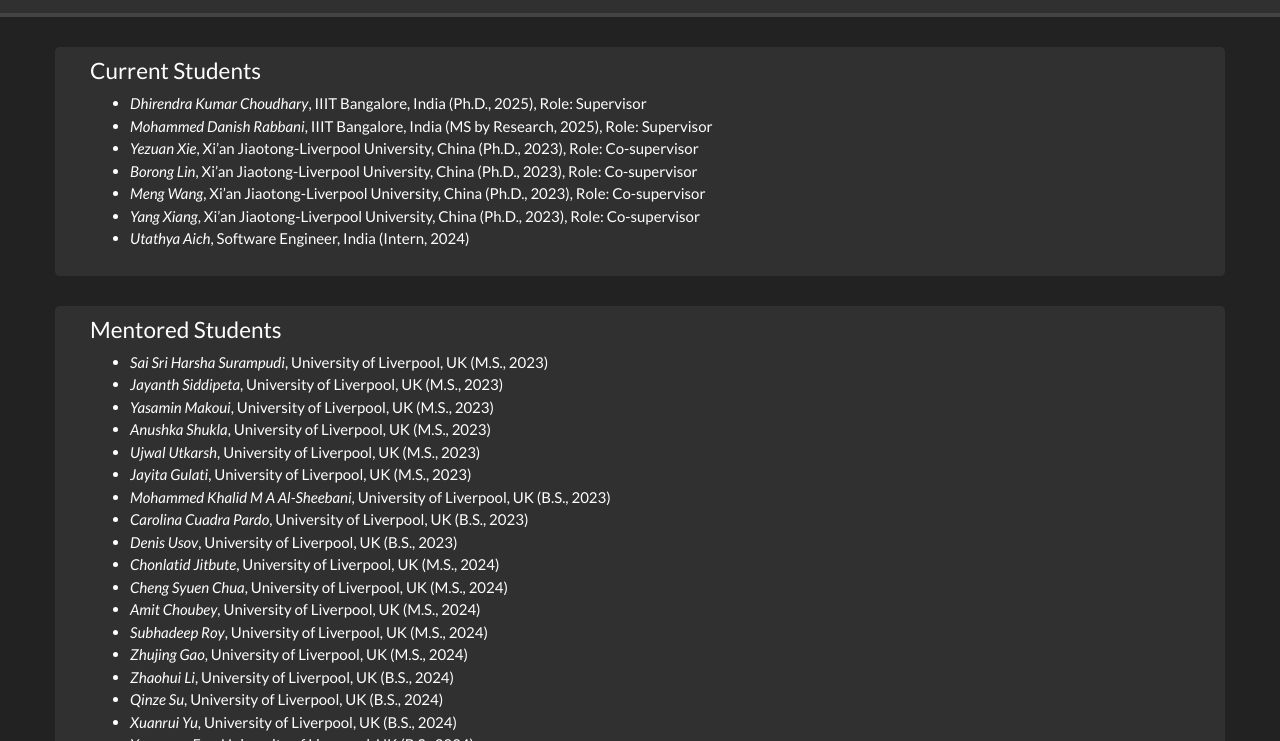
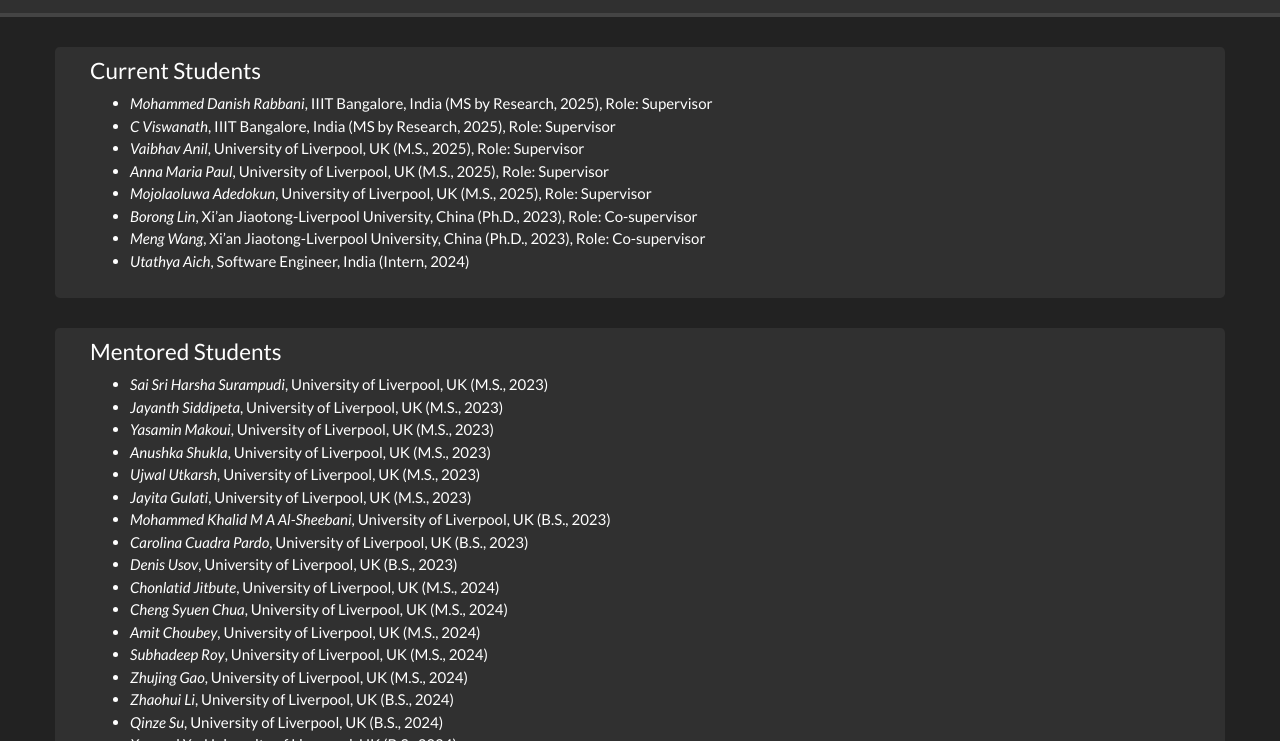
Before and after one commit to sahatulika15/sahatulika15.github.io, a plain HTML site: page Mentees and Collaborators/index.html in a window 1280 px wide. Shown: the part 59-800 px from the top of the page. Drawn offline with Linux system fonts and the light colour scheme; some icons are missing.

Commit message:
Update index.html

```diff
--- a/Mentees and Collaborators/index.html
+++ b/Mentees and Collaborators/index.html
@@ -104,13 +104,13 @@ height="0" width="0" style="display:none;visibility:hidden"></iframe></noscript>
 <div class="jumbotron">
   <h4 id="students-and-mentoring">Current Students</h4>
   <ul>
-
-<li> <i>Dhirendra Kumar Choudhary</i>, IIIT Bangalore, India (Ph.D., 2025), Role: Supervisor </li>
 <li> <i>Mohammed Danish Rabbani</i>, IIIT Bangalore, India (MS by Research, 2025), Role: Supervisor </li>
-<li> <i>Yezuan Xie</i>, Xi’an Jiaotong-Liverpool University, China (Ph.D., 2023), Role: Co-supervisor </li>
+<li> <i>C Viswanath</i>, IIIT Bangalore, India (MS by Research, 2025), Role: Supervisor </li>
+<li> <i>Vaibhav Anil</i>, University of Liverpool, UK (M.S., 2025), Role: Supervisor </li>
+<li> <i>Anna Maria Paul</i>, University of Liverpool, UK (M.S., 2025), Role: Supervisor </li>
+<li> <i>Mojolaoluwa Adedokun</i>, University of Liverpool, UK (M.S., 2025), Role: Supervisor </li>
 <li> <i>Borong Lin</i>, Xi’an Jiaotong-Liverpool University, China (Ph.D., 2023), Role: Co-supervisor </li>
 <li> <i>Meng Wang</i>, Xi’an Jiaotong-Liverpool University, China (Ph.D., 2023), Role: Co-supervisor </li>
-<li> <i>Yang Xiang</i>, Xi’an Jiaotong-Liverpool University, China (Ph.D., 2023), Role: Co-supervisor </li>
 <li> <i>Utathya Aich</i>, Software Engineer, India (Intern, 2024) </li>
 
 
@@ -173,19 +173,20 @@ height="0" width="0" style="display:none;visibility:hidden"></iframe></noscript>
   <h4 id="collaborators">Collaborators</h4>
   <ul>
 
- <li><a href="https://www.cse.iitb.ac.in/~pb/" target="_blank"> Prof. Pushpak Bhattacharyya</a>, Indian Institute of Technology Bombay, India </li>
+ <li><a href="https://www.cse.iitb.ac.in/~pb/" target="_blank">Prof. Pushpak Bhattacharyya</a>, Indian Institute of Technology Bombay, India </li>
 
- <li><a href="https://www.iitp.ac.in/~sriparna/" target="_blank"> Dr. Sriparna Saha</a>, Indian Institute of Technology Patna, India </li>
+ <li><a href="https://www.iitp.ac.in/~sriparna/" target="_blank">Dr. Sriparna Saha</a>, Indian Institute of Technology Patna, India </li>
 
- <li><a href="https://research.manchester.ac.uk/en/persons/sophia.ananiadou" target="_blank"> Prof. Sophia Ananiadou</a>, University of Manchester, UK </li>
+ <li><a href="https://research.manchester.ac.uk/en/persons/sophia.ananiadou" target="_blank">Prof. Sophia Ananiadou</a>, University of Manchester, UK </li>
 
-<li><a href="https://scholar.google.co.in/citations?user=FKl_cVsAAAAJ&hl=en" target="_blank"> Dr. Sayantan Mitra</a>, Samsung R&D, India </li>
+<li><a href="https://scholar.google.co.in/citations?user=FKl_cVsAAAAJ&hl=en" target="_blank">Dr. Sayantan Mitra</a>, Samsung R&D, India </li>
 
- <li><a href="https://gdebasis.github.io/" target="_blank"> Dr. Debasis Ganguly</a>, University of Glasgow, UK </li>
+ <li><a href="https://gdebasis.github.io/" target="_blank">Dr. Debasis Ganguly</a>, University of Glasgow, UK </li>
 
- <li><a href="https://scholar.google.co.in/citations?user=UMJkI8EAAAAJ&amp;hl=en" target="_blank"> Dr. Swarnendu Ghosh</a>, IEM Kolkata, India </li>
-<li><a href="https://www.liverpool.ac.uk/people/qiyi-tang" target="_blank"> Dr. Qiyi Tang</a>, University of Liverpool, UK </li>
-<li><a href="https://www.liverpool.ac.uk/people/pro" target="_blank"> Dr. Procheta Sen</a>, University of Liverpool, UK </li>
+ <li><a href="https://scholar.google.co.in/citations?user=UMJkI8EAAAAJ&amp;hl=en" target="_blank">Dr. Swarnendu Ghosh</a>, IEM Kolkata, India </li>
+<li><a href="https://www.liverpool.ac.uk/people/qiyi-tang" target="_blank">Dr. Qiyi Tang</a>, University of Liverpool, UK </li>
+<li><a href="https://www.liverpool.ac.uk/people/pro" target="_blank">Dr. Procheta Sen</a>, University of Liverpool, UK </li>
+<li><a href="https://www.liverpool.ac.uk/people/pro" target="_blank">Dr. Mamta</a>, King's College London, UK </li>
 
 </ul>
 </div>
```
